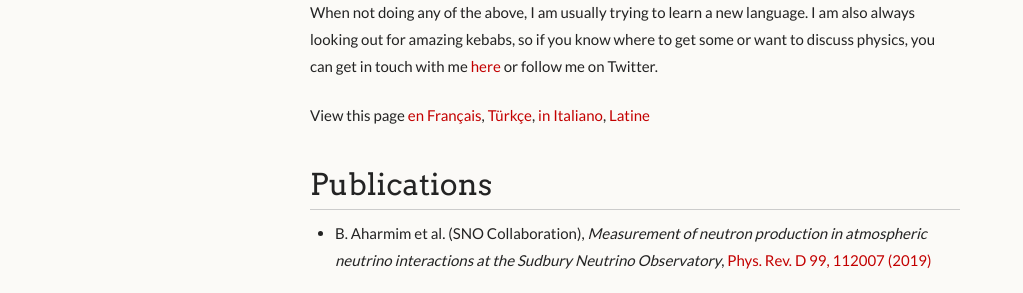
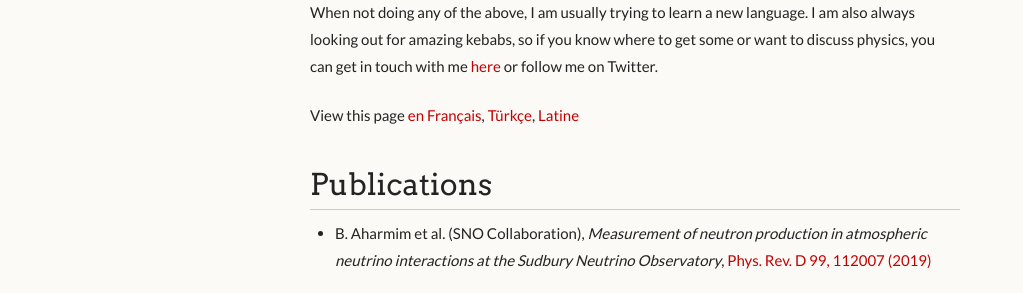
Before and after one commit to joe-singh/joe-singh.github.io, a Jekyll site: the page built from index.md, in a window 1280 px wide and 973 px high. Shown: the part 627-920 px from the top of the window, without its empty margins (0-1023 px from the left). Built offline with Jekyll 4.4.1, drawn with Linux system fonts in a browser that asks for light colours; some web fonts are replaced; comment, search, counter and statistics services are not loaded.

Commit message:
remove italian for now

```diff
--- a/index.md
+++ b/index.md
@@ -31,7 +31,7 @@ When not doing any of the above, I am usually trying to learn a new language. I
 kebabs, so if you know where to get some or want to discuss physics, you can get in touch with me [here](mailto:joesingh@stanford.edu)
 or follow me on Twitter.
 
-View this page [en Français](./index-fr.md), [Türkçe](./index-tr.md), [in Italiano](./index-it.md), [Latine](./index-lt.md)
+View this page [en Français](./index-fr.md), [Türkçe](./index-tr.md), [Latine](./index-lt.md) <!--[in Italiano](./index-it.md), [Latine](./index-lt.md)-->
 
 # Publications
 
```
